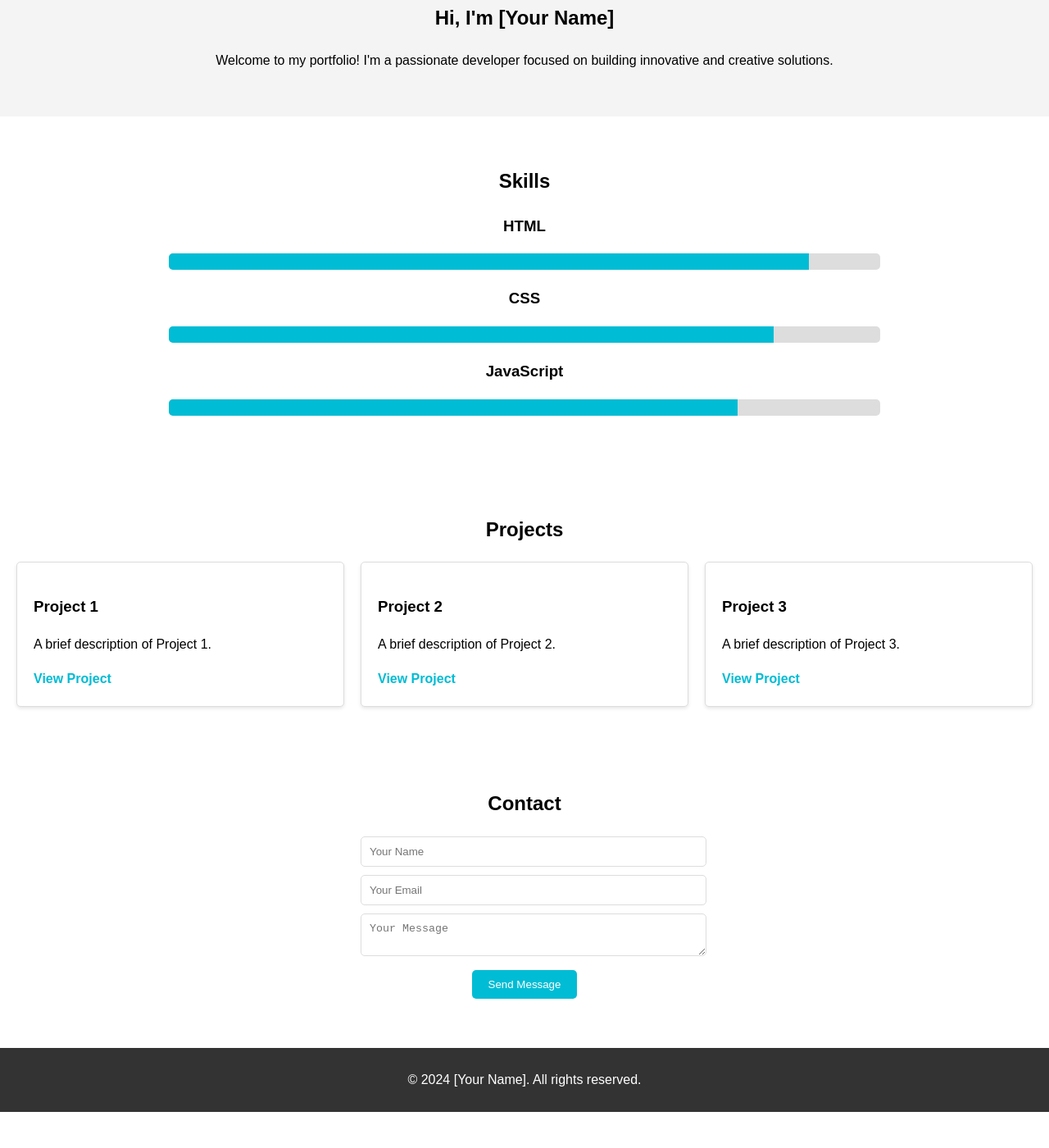
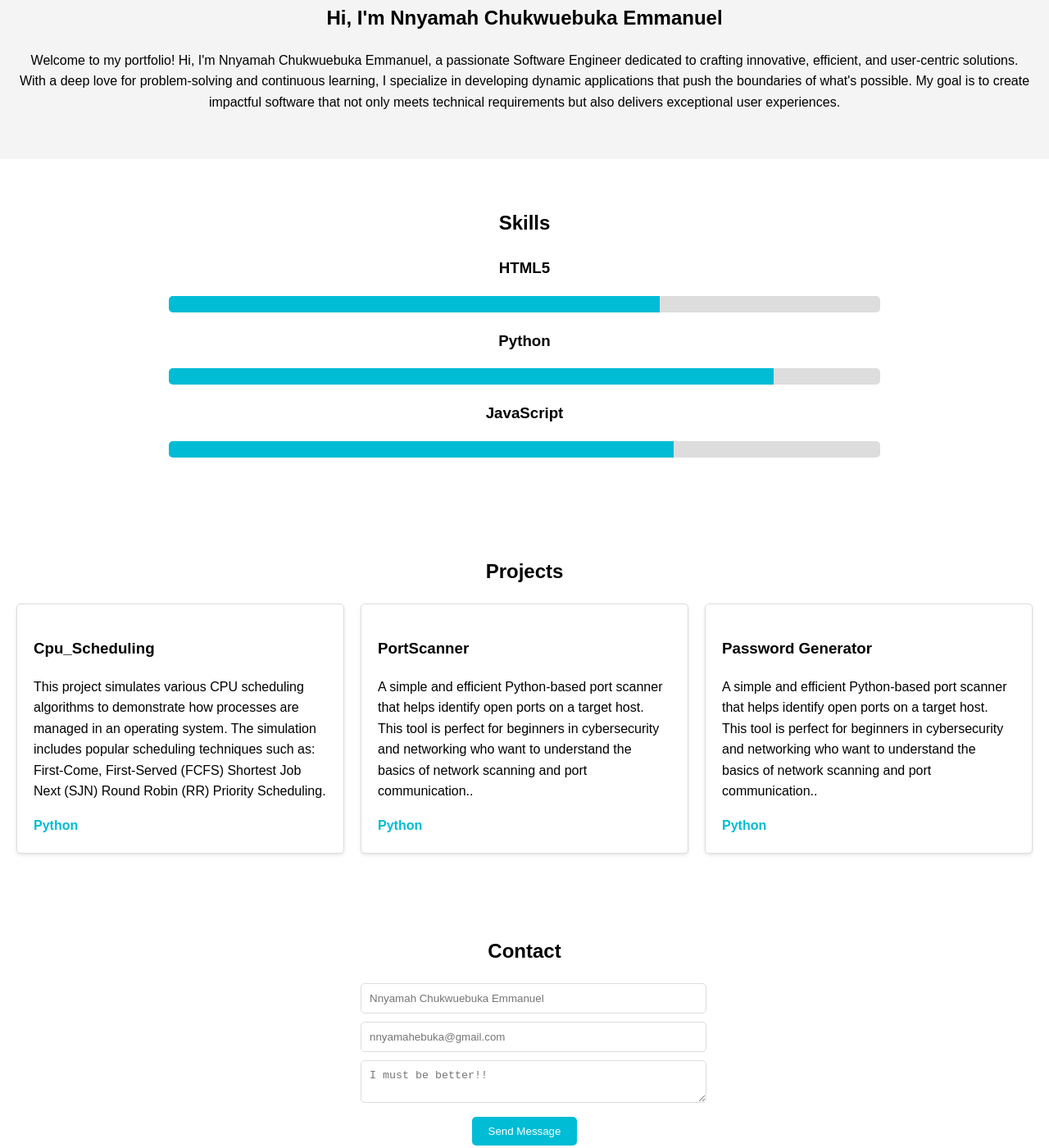
Before and after one commit to Kopschmerzen101/Portfolio-Website, a plain HTML site: page index.html in a window 1280 px wide. Shown: the part 103-1503 px from the top of the page at 82% size. Before the commit the page ends 1459 px from the top, so only its background shows below. Drawn offline with Linux system fonts and the light colour scheme.

Commit message:
Update index.html

```diff
--- a/index.html
+++ b/index.html
@@ -19,23 +19,23 @@
   </header>
 
   <section id="about">
-    <h1>Hi, I'm [Your Name]</h1>
-    <p>Welcome to my portfolio! I'm a passionate developer focused on building innovative and creative solutions.</p>
+    <h1>Hi, I'm Nnyamah Chukwuebuka Emmanuel</h1>
+    <p>Welcome to my portfolio! Hi, I'm Nnyamah Chukwuebuka Emmanuel, a passionate Software Engineer dedicated to crafting innovative, efficient, and user-centric solutions. With a deep love for problem-solving and continuous learning, I specialize in developing dynamic applications that push the boundaries of what's possible. My goal is to create impactful software that not only meets technical requirements but also delivers exceptional user experiences.</p>
   </section>
 
   <section id="skills">
     <h2>Skills</h2>
     <div class="skill">
-      <h3>HTML</h3>
-      <div class="progress-bar"><div class="progress" style="width: 90%;"></div></div>
+      <h3>HTML5</h3>
+      <div class="progress-bar"><div class="progress" style="width: 69%;"></div></div>
     </div>
     <div class="skill">
-      <h3>CSS</h3>
+      <h3>Python</h3>
       <div class="progress-bar"><div class="progress" style="width: 85%;"></div></div>
     </div>
     <div class="skill">
       <h3>JavaScript</h3>
-      <div class="progress-bar"><div class="progress" style="width: 80%;"></div></div>
+      <div class="progress-bar"><div class="progress" style="width: 71%;"></div></div>
     </div>
   </section>
 
@@ -43,19 +43,19 @@
     <h2>Projects</h2>
     <div class="project-grid">
       <div class="project-card">
-        <h3>Project 1</h3>
-        <p>A brief description of Project 1.</p>
-        <a href="#">View Project</a>
+        <h3>Cpu_Scheduling</h3>
+        <p>This project simulates various CPU scheduling algorithms to demonstrate how processes are managed in an operating system. The simulation includes popular scheduling techniques such as: First-Come, First-Served (FCFS) Shortest Job Next (SJN) Round Robin (RR) Priority Scheduling.</p>
+        <a href="#">Python</a>
       </div>
       <div class="project-card">
-        <h3>Project 2</h3>
-        <p>A brief description of Project 2.</p>
-        <a href="#">View Project</a>
+        <h3>PortScanner</h3>
+        <p>A simple and efficient Python-based port scanner that helps identify open ports on a target host. This tool is perfect for beginners in cybersecurity and networking who want to understand the basics of network scanning and port communication..</p>
+        <a href="#">Python</a>
       </div>
       <div class="project-card">
-        <h3>Project 3</h3>
-        <p>A brief description of Project 3.</p>
-        <a href="#">View Project</a>
+        <h3>Password Generator</h3>
+        <p>A simple and efficient Python-based port scanner that helps identify open ports on a target host. This tool is perfect for beginners in cybersecurity and networking who want to understand the basics of network scanning and port communication..</p>
+        <a href="#">Python</a>
       </div>
     </div>
   </section>
@@ -63,15 +63,15 @@
   <section id="contact">
     <h2>Contact</h2>
     <form id="contactForm">
-      <input type="text" placeholder="Your Name" required>
-      <input type="email" placeholder="Your Email" required>
-      <textarea placeholder="Your Message" required></textarea>
+      <input type="text" placeholder="Nnyamah Chukwuebuka Emmanuel" required>
+      <input type="email" placeholder="nnyamahebuka@gmail.com" required>
+      <textarea placeholder="I must be better!!" required></textarea>
       <button type="submit">Send Message</button>
     </form>
   </section>
 
   <footer>
-    <p>© 2024 [Your Name]. All rights reserved.</p>
+    <p>© 2024 Nnyamah Chukwuebuka Emmanuel. All rights reserved.</p>
   </footer>
 
   <script src="script.js"></script>
```
